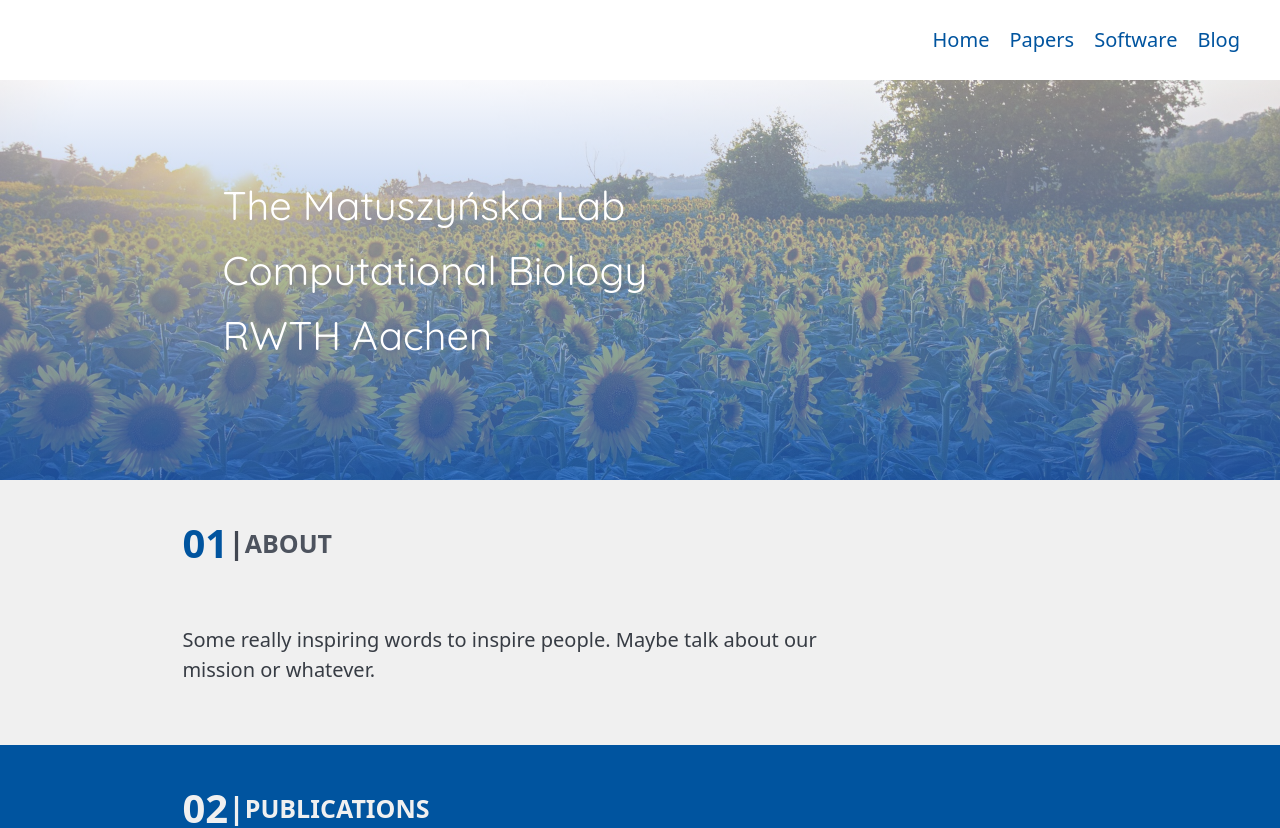
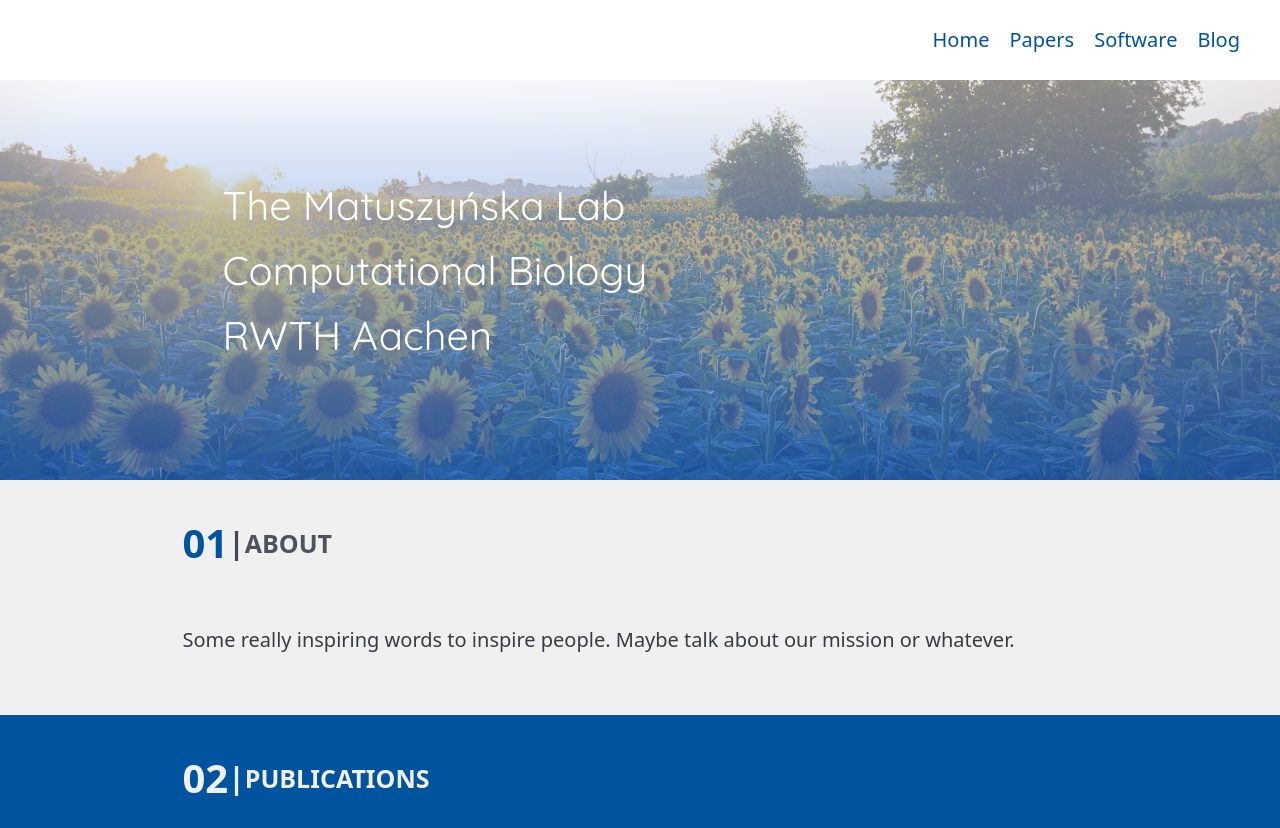
Before and after one commit to Computational-Biology-Aachen/Computational-Biology-Aachen.github.io, a SvelteKit app: page / in a window 1280 px wide. Shown: the top 828 px of the page. Built offline with nearby package versions, Linux system fonts and the light colour scheme.

Commit message:
dev: fix: max-width the same everywhere

```diff
--- a/src/app.css
+++ b/src/app.css
@@ -560,7 +560,7 @@ h6 {
 }
 
 p {
-    max-width: 60ch;
+    max-width: 80ch;
     margin-bottom: var(--typography-spacing-vertical)
 }
 
```
